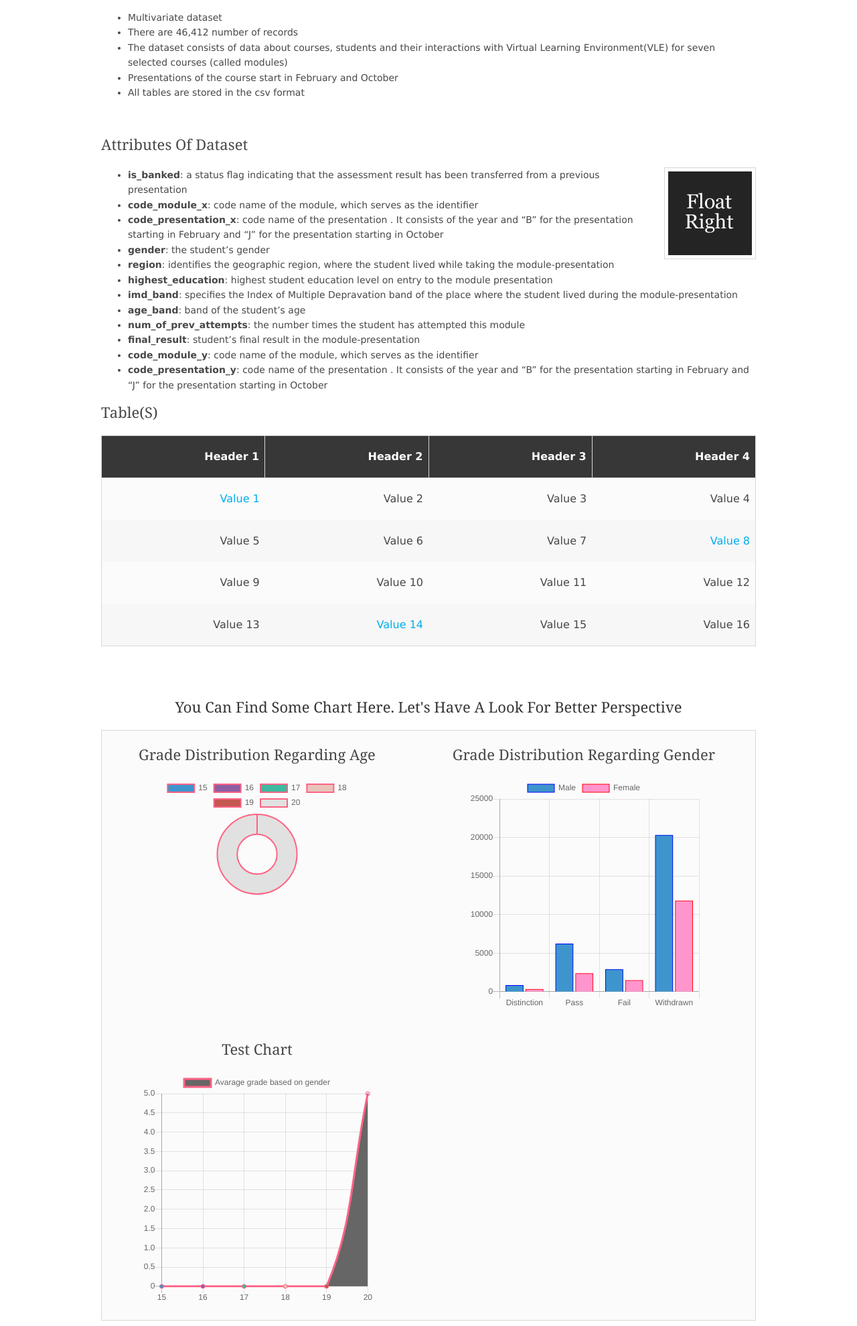
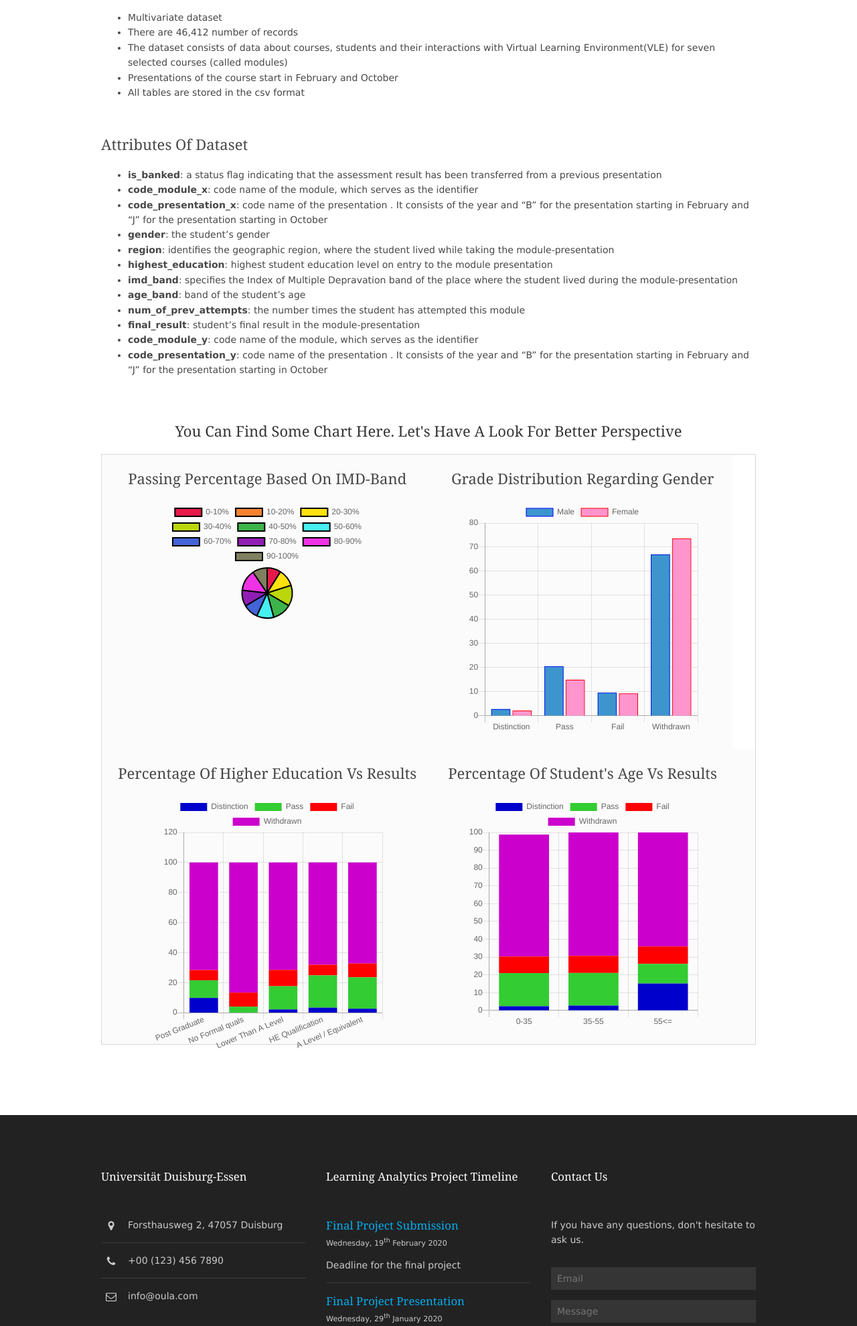
Before and after one commit to AASHISHAG/open_university_learning_analytics, a Flask app: template templates/dataset.html in a window 1280 px wide. Shown: the part 459-2439 px from the top of the page at 67% size. Run offline with Flask 2, Linux system fonts and the light colour scheme; the template is opened without the code that fills it, so the values that code supplies are empty; parts of the project's set-up code (start-up, migrations or seed data) failed here and were passed over; some libraries are stand-ins or nearby versions.

Commit message:
added viz in dataset, updated tree html

```diff
--- a/server_under_dev.py
+++ b/server_under_dev.py
@@ -206,7 +206,7 @@ def about_us():
 def tree():
     with open('rules.json') as json_file:
         data = json.load(json_file)
-    return render_template('tree.html', data=data)
+    return render_template('tree.html', data=data, title="Tree")
 
 
 @app.route('/rules')
--- a/static/javascript/viz.js
+++ b/static/javascript/viz.js
@@ -1,5 +1,99 @@
 //https://www.chartjs.org/docs/latest/getting-started/
-function genderPlot(data_one,data_two){
+// dev start
+// stacked bar chart
+function educationPlot(data_one,data_two) {
+    var ctx = document.getElementById('educationChart').getContext('2d');
+    var chart = new Chart(ctx, {
+        // The type of chart we want to create
+        type: 'bar',
+        // The data for our dataset
+        data:
+        {
+			labels: ['Post Graduate', 'No Formal quals', 'Lower Than A Level', 'HE Qualification', 'A Level / Equivalent'],
+			datasets: [{
+                    label: 'Distinction',
+                    backgroundColor: ["#0000cc","#0000cc","#0000cc","#0000cc","#0000cc"],
+                    data: [9.77, 0, 2.11, 3.29, 2.61]
+                }, {
+                    label: 'Pass',
+                    backgroundColor: ["#33cc33","#33cc33","#33cc33","#33cc33","#33cc33"],
+                    data: [11.73, 3.95, 15.47, 21.51, 20.93]
+                }, {
+                    label: "Fail",
+                    backgroundColor: ["#ff0000","#ff0000","#ff0000","#ff0000","#ff0000",],
+                    data: [6.84, 9.38, 10.86, 7.1, 9.19]
+                }, {
+                    label: "Withdrawn",
+                    backgroundColor: ["#cc00cc","#cc00cc","#cc00cc","#cc00cc","#cc00cc"],
+                    data: [71.66, 86.67, 71.55, 68.13, 67.27]
+                }]
+		},
+        // Configuration options go here
+        options: {
+            tooltips: {
+						mode: 'index',
+						intersect: false
+					},
+					responsive: true,
+            scales: {
+                  xAxes: [{
+                    stacked: true
+                  }],
+                  yAxes: [{
+                    stacked: true
+                  }]
+            }
+        }
+    });
+}
+
+function ageResultPlot(data_one,data_two) {
+    var ctx = document.getElementById('ageResultChart').getContext('2d');
+    var chart = new Chart(ctx, {
+        // The type of chart we want to create
+        type: 'bar',
+        // The data for our dataset
+        data:
+        {
+			labels: ['0-35', '35-55', '55<='],
+			datasets: [{
+                    label: 'Distinction',
+                    backgroundColor: ["#0000cc","#0000cc","#0000cc","#0000cc","#0000cc"],
+                    data: [2.38, 2.76, 15.14]
+                }, {
+                    label: 'Pass',
+                    backgroundColor: ["#33cc33","#33cc33","#33cc33","#33cc33","#33cc33"],
+                    data: [18.6, 18.31, 11.04]
+                }, {
+                    label: "Fail",
+                    backgroundColor: ["#ff0000","#ff0000","#ff0000","#ff0000","#ff0000",],
+                    data: [9.33, 9.6, 9.78]
+                }, {
+                    label: "Withdrawn",
+                    backgroundColor: ["#cc00cc","#cc00cc","#cc00cc","#cc00cc","#cc00cc"],
+                    data: [68.5, 69.32, 64.03]
+                }]
+		},
+        // Configuration options go here
+        options: {
+            tooltips: {
+						mode: 'index',
+						intersect: false
+					},
+					responsive: true,
+            scales: {
+                  xAxes: [{
+                    stacked: true
+                  }],
+                  yAxes: [{
+                    stacked: true
+                  }]
+            }
+        }
+    });
+}
+// dev end
+function genderPlot(data_one,data_two) {
     var ctx = document.getElementById('genderChart').getContext('2d');
     var chart = new Chart(ctx, {
         // The type of chart we want to create
@@ -8,20 +102,18 @@ function genderPlot(data_one,data_two){
         data:
         {
             labels: ['Distinction', 'Pass', 'Fail', 'Withdrawn'],
-            datasets: [
-            {
+            datasets: [{
                     label: 'Male',
                     backgroundColor: ["#3e95cd","#3e95cd","#3e95cd","#3e95cd",],
                     borderColor: 'rgb(0, 0, 255)',
                     borderWidth: 1,
-                data: [ 858, 6240, 2909, 20332]
-            },
-            {
+                    data: [ 2.83, 20.57, 9.59, 67.02]
+                }, {
                     label: 'Female',
                     backgroundColor: ["#ff95cd","#ff95cd","#ff95cd","#ff95cd"],
                     borderColor: 'rgb(255, 0, 0)',
                     borderWidth: 1,
-                data: [ 345, 2403, 1497, 11826]
+                    data: [ 2.15, 14.95, 9.31, 73.58]
                 }]
         },
         // Configuration options go here
@@ -29,22 +121,41 @@ function genderPlot(data_one,data_two){
     });
 }
 
-function agePlot(data_one,data_two, data_three, data_four, data_five){
-    var ctx = document.getElementById('ageChart').getContext('2d');
+function imdPlot(data_one,data_two, data_three, data_four, data_five){
+
+    var ctx = document.getElementById('imdChart').getContext('2d');
     var chart = new Chart(ctx, {
         // The type of chart we want to create
-        type: 'doughnut',
-
+        type: 'pie',
         // The data for our dataset
         data: {
-            labels: ["15", "16","17","18","19","20"],
+            labels: ["0-10%", "10-20%","20-30%","30-40%","40-50%","50-60%","60-70%","70-80%","80-90%","90-100%"],
             datasets: [{
-                label: "Avarage grade based on gender",
-                backgroundColor: ["#3e95cd", "#8e5ea2","#3cba9f","#e8c3b9","#c45850"],
-                borderColor: 'rgb(255, 99, 132)',
-                data: [data_one,data_two, data_three, data_four, data_five,5],
+                label: "Pass based on IMB-Band",
+                backgroundColor: ["#e6194b",
+                                    "#f58231",
+                                    "#ffe110",
+                                    "#bcd60c",
+                                    "#3cb44b",
+                                    "#46f0f0",
+                                    "#4363d8",
+                                    "#911eb4",
+                                    "#f032e6",
+                                    "#808060"],
+                borderColor: 'rgb(0, 0, 0)',
+                data: ["8.94",
+                        "0",
+                        "11.16",
+                        "13.29",
+                        "12.35",
+                        "11.04",
+                        "9.69",
+                        "10.34",
+                        "13.70",
+                        "9.49"],
             }]
         },
+
         // Configuration options go here
         options: {}
     });
@@ -52,6 +163,7 @@ function agePlot(data_one,data_two, data_three, data_four, data_five){
 
 
 function testPlot(data_one,data_two, data_three, data_four, data_five){
+
 var ctx = document.getElementById('testChart').getContext('2d');
 var chart = new Chart(ctx, {
     // The type of chart we want to create
@@ -67,23 +179,21 @@ function testPlot(data_one,data_two, data_three, data_four, data_five){
             data: [data_one,data_two, data_three, data_four, data_five,5],
         }]
     },
+
     // Configuration options go here
     options: {}
 });
 }
 
+function treePlot(){
 
-
-
-function treePlot(data_one,data_two){
 var ctx = document.getElementById('featursImportance').getContext('2d');
 var chart = new Chart(ctx, {
     // The type of chart we want to create
     type: 'horizontalBar',
     // The data for our dataset
     data: {
-            datasets: [
-            {
+        datasets: [{
     label: "Gender",
     backgroundColor: ["#3e95cd"],
     borderColor: 'rgb(255, 99, 132)',
@@ -150,6 +260,7 @@ function treePlot(data_one,data_two){
 	data: [0.038979394],
 }]
     },
+
     // Configuration options go here
     options: {}
 });
--- a/templates/dataset.html
+++ b/templates/dataset.html
@@ -29,7 +29,9 @@
                     </ul>
                     <p><br></p>
                     <h1>Attributes of dataset</h1>
+                    <!--
                     <img class="imgr borderedbox inspace-5" src="../static/images/demo/imgr.gif" alt="">
+                    -->
                     <ul>
                         <li><strong>is_banked</strong>: a status flag indicating that the assessment result has been transferred from a previous presentation</li>
                         <li><strong>code_module_x</strong>: code name of the module, which serves as the identifier</li>
@@ -44,46 +46,6 @@
                         <li><strong>code_module_y</strong>: code name of the module, which serves as the identifier</li>
                         <li><strong>code_presentation_y</strong>: code name of the presentation . It consists of the year and “B” for the presentation starting in February and “J” for the presentation starting in October</li>
                     </ul>
-
-                    <h1>Table(s)</h1>
-                    <div class="scrollable">
-                    <table>
-                      <thead>
-                        <tr>
-                          <th>Header 1</th>
-                          <th>Header 2</th>
-                          <th>Header 3</th>
-                          <th>Header 4</th>
-                        </tr>
-                      </thead>
-                      <tbody>
-                        <tr>
-                          <td><a href="#">Value 1</a></td>
-                          <td>Value 2</td>
-                          <td>Value 3</td>
-                          <td>Value 4</td>
-                        </tr>
-                        <tr>
-                          <td>Value 5</td>
-                          <td>Value 6</td>
-                          <td>Value 7</td>
-                          <td><a href="#">Value 8</a></td>
-                        </tr>
-                        <tr>
-                          <td>Value 9</td>
-                          <td>Value 10</td>
-                          <td>Value 11</td>
-                          <td>Value 12</td>
-                        </tr>
-                        <tr>
-                          <td>Value 13</td>
-                          <td><a href="#">Value 14</a></td>
-                          <td>Value 15</td>
-                          <td>Value 16</td>
-                        </tr>
-                      </tbody>
-                    </table>
-                  </div>
                 </div>
                 <h1><br></h1>
                 <div class="scrollable">
@@ -91,19 +53,17 @@
                     <table>
                         <tbody>
                             <!-- Row 1 -->
-                            <td>
-                                <!-- Plot 1 -->
+                            <td><!-- Plot 1 -->
                                 <div align="center">
-                                    <h6>Grade distribution regarding age</h6>
+                                    <h6>Passing Percentage based on IMD-Band</h6>
                                 </div>
                                 <div align="center">
                                     <div style="width: 350px; height: 350px">
-                                        <canvas id="ageChart"></canvas>
+                                        <canvas id="imdChart"></canvas>
                                     </div>
                                 </div>
                             </td>
-                            <td>
-                                <!-- Plot 2 -->
+                            <td><!-- Plot 2 -->
                                 <div align="center">
                                     <h6>Grade distribution regarding Gender</h6>
                                 </div>
@@ -116,19 +76,33 @@
                         </tbody>
                         <!-- Row 2 -->
                         <body>
-                            <td>
-                                <!-- Plot 2 -->
+                            <td><!-- Plot 3 -->
                                 <div align="center">
-                                    <h6>test chart</h6>
+                                    <h6>Percentage of Higher Education vs Results</h6>
                                 </div>
                                 <div align="center">
                                     <div style="width: 350px; height: 350px">
-                                        <canvas id="testChart" width="400" height="400"></canvas>
+                                        <canvas id="educationChart" width="350" height="380"></canvas>
                                     </div>
                                 </div>
                             </td>
+                            <td><!-- Plot 4 -->
+                                <div align="center">
+                                    <h6>Percentage of Student's Age vs Results</h6>
+                                </div>
+                                <div align="center">
+                                    <div style="width: 350px; height: 350px">
+                                        <canvas id="ageResultChart" width="350" height="350"></canvas>
+                                    </div>
+                                </div>
+                            </td>
+                        </body>
+                        <body>
                             <td>
-                                <!-- add more charts here -->
+
+                            </td>
+                            <td>
+
                             </td>
                         </body>
                         <!-- For row 3 add body tag and then td tag -->
@@ -141,8 +115,10 @@
         <script src="https://cdnjs.cloudflare.com/ajax/libs/Chart.js/2.4.0/Chart.min.js"></script>
         <script src="{{ url_for('static', filename='./javascript/viz.js') }}"></script>
         <script>
-            genderPlot({{mean_female_grade|tojson}},{{mean_male_grade|tojson}})
-            agePlot({{mean_twenty_year|tojson}},{{mean_nineteen_year|tojson}},{{mean_eighteen_year|tojson}},{{mean_seventeen_year|tojson}},{{mean_sixteen_year|tojson}},{{mean_fifteen_year|tojson}})
+            genderPlot()
+            imdPlot()
+            educationPlot()
+            ageResultPlot()
             testPlot({{mean_twenty_year|tojson}},{{mean_nineteen_year|tojson}},{{mean_eighteen_year|tojson}},{{mean_seventeen_year|tojson}},{{mean_sixteen_year|tojson}},{{mean_fifteen_year|tojson}})
         </script>
 {% endblock content %}
--- a/templates/header.html
+++ b/templates/header.html
@@ -64,20 +64,21 @@
                     </ul>
                 </div>
                 <div class="one_third">
-                    <h6 class="heading">Learning Analytics Project</h6>
+                    <h6 class="heading">Learning Analytics Project Timeline</h6>
                     <ul class="nospace linklist">
                         <li>
                             <article>
-                                <h2 class="nospace font-x1"><a href="#">Final Project: The Data Titans</a></h2>
-                                <time class="font-xs block btmspace-10" datetime="2020-01-31">Friday, 31<sup>th</sup> January 2020</time>
-                                <p class="nospace">Deadline of the project</p>
+                                <h2 class="nospace font-x1"><a href="#">Final Project submission</a></h2>
+                                <time class="font-xs block btmspace-10" datetime="2020-02-19">Wednesday, 19<sup>th</sup> February 2020</time>
+                                <p class="nospace">Deadline for the final project</p>
                             </article>
                         </li>
                         <li>
                             <article>
-                                <h2 class="nospace font-x1"><a href="#">Project prototypes</a></h2>
-                                <time class="font-xs block btmspace-10" datetime="2020-01-08">Wednesday, 8<sup>th</sup> January 2020</time>
-                                <p class="nospace">A short recap of the project ideas and concepts and the prototypes of our proposed infovis solutions [&hellip;]</p>
+                                <h2 class="nospace font-x1"><a href="#">Final Project Presentation</a></h2>
+                                <time class="font-xs block btmspace-10" datetime="2020-01-29">Wednesday, 29<sup>th</sup> January 2020</time>
+                                <p class="nospace">The final presentations (25 min presentation + 5 min discussion) will be on January 29th and 30th,
+2020</p>
                             </article>
                         </li>
                     </ul>
--- a/templates/index.html
+++ b/templates/index.html
@@ -7,7 +7,7 @@
                     <li>
                         <article>
                             <h1 class='heading'>Welcome to Open University Learning Analytics </h1>
-                            <h1>Predict your grade before doing anything</h1>
+                            <h1>Predict your results for better decisions</h1>
                             <footer><a class="btn" href="/questionForm">Start your prediction!</a></footer>
                         </article>
                     </li>
@@ -18,8 +18,8 @@
     <div class="wrapper row3">
         <main class="hoc container clear">
             <div class="sectiontitle1">
-                <h3 class="heading">Thank you for visiting our website!</h3>
-                <p></br>Welcome to this student project for the course Learning Analytics in University of Duisburg-Essen. We are the team Data Titans. The goals of our project are:  </br>- Explore the students performance dataset by perform some initial data visualization. </br>- Apply the machine learning algorithms on the dataset to determine most important features and attempt to predict the students performance based on these features.</p>
+                <h3 class="heading">Welcome to our student's results    prediction page!</h3>
+                <p></br>Thank you for visiting our student project website. We have developed this project for the course Learning Analytics in University of Duisburg-Essen. We are the team Data Titans and the goals of our project are:  </br>- Explore the students performance dataset by perform some initial data visualization. </br>- Apply the machine learning algorithms on the dataset to determine most important features and attempt to predict the students performance based on these features.</p>
             </div>
             <div class="clear"></div>
         </main>
```
Also changed, not shown: templates/prediction.html (+8 -11 lines), templates/tree.html (+21 -1 lines). Lines whose indentation alone changed are shown as unchanged.
